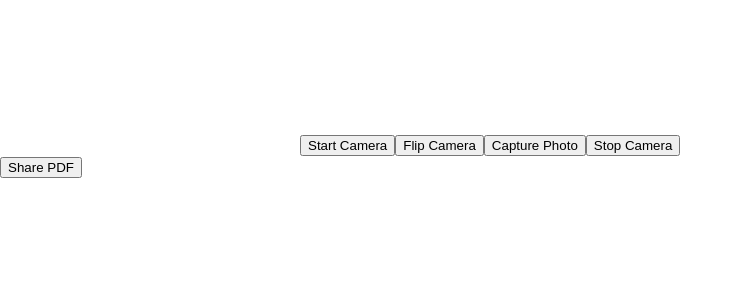
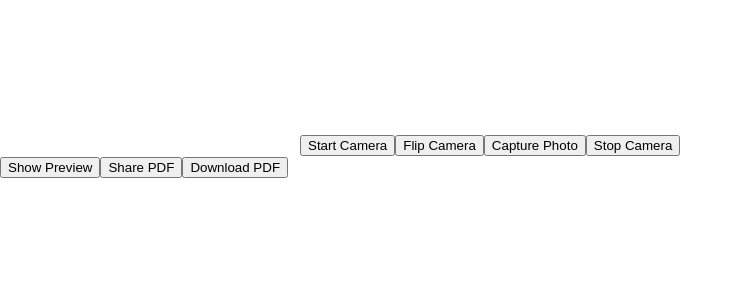
Before and after one commit to FrxHaikalPlg/CS-T1, a React (Create React App) app: page / in a window 1280 px wide. Shown: the top 300 px of the page, without its empty margins (0-743 px from the left). Built offline with nearby package versions, Linux system fonts and the light colour scheme.

Commit message:
update downloading

```diff
--- a/package.json
+++ b/package.json
@@ -11,6 +11,7 @@
     "react": "^18.3.1",
     "react-dom": "^18.3.1",
     "react-scripts": "5.0.1",
+    "react-webcam": "^7.2.0",
     "web-vitals": "^2.1.4"
   },
   "scripts": {
--- a/src/App.js
+++ b/src/App.js
@@ -4,6 +4,7 @@ import generatePDF from './components/GeneratePDF';
 
 function App() {
   const [photos, setPhotos] = useState([]);
+  const [showPreview, setShowPreview] = useState(false);
 
   const handleCapture = (photo) => {
     setPhotos([...photos, photo]);
@@ -23,19 +24,47 @@ function App() {
         console.error('Error sharing:', error);
       }
     } else {
-      alert('Web Share API tidak didukung di browser ini.');
+      alert('Web Share API is not supported in this browser.');
     }
+  };
+
+  const handleDownload = () => {
+    const pdfBlob = generatePDF(photos);
+    const url = URL.createObjectURL(pdfBlob);
+    const link = document.createElement('a');
+    link.href = url;
+    link.download = 'photos.pdf';
+    document.body.appendChild(link);
+    link.click();
+    document.body.removeChild(link);
+  };
+
+  const togglePreview = () => {
+    setShowPreview(!showPreview);
+  };
+
+  const deletePhoto = (index) => {
+    const newPhotos = photos.filter((_, i) => i !== index);
+    setPhotos(newPhotos);
   };
 
   return (
     <div>
       <Camera onCapture={handleCapture} />
-      <div>
-        {photos.map((photo, index) => (
-          <img key={index} src={photo} alt={`Captured ${index}`} />
-        ))}
-      </div>
+      <button onClick={togglePreview}>{showPreview ? 'Hide Preview' : 'Show Preview'}</button>
+      {showPreview && (
+        <div style={{ position: 'fixed', top: '10%', left: '10%', width: '80%', height: '80%', backgroundColor: 'white', overflow: 'auto', zIndex: 1000 }}>
+          <button onClick={togglePreview} style={{ position: 'absolute', right: 20, top: 20 }}>Close</button>
+          {photos.map((photo, index) => (
+            <div key={index}>
+              <img src={photo} alt={`Captured ${index}`} style={{ maxWidth: '100%' }} />
+              <button onClick={() => deletePhoto(index)}>Delete</button>
+            </div>
+          ))}
+        </div>
+      )}
       <button onClick={handleShare}>Share PDF</button>
+      <button onClick={handleDownload}>Download PDF</button>
     </div>
   );
 }
```
Also changed, not shown: public/index.html (+0 -10 lines), 1 other file (tests, documents, lock files or other folders).
